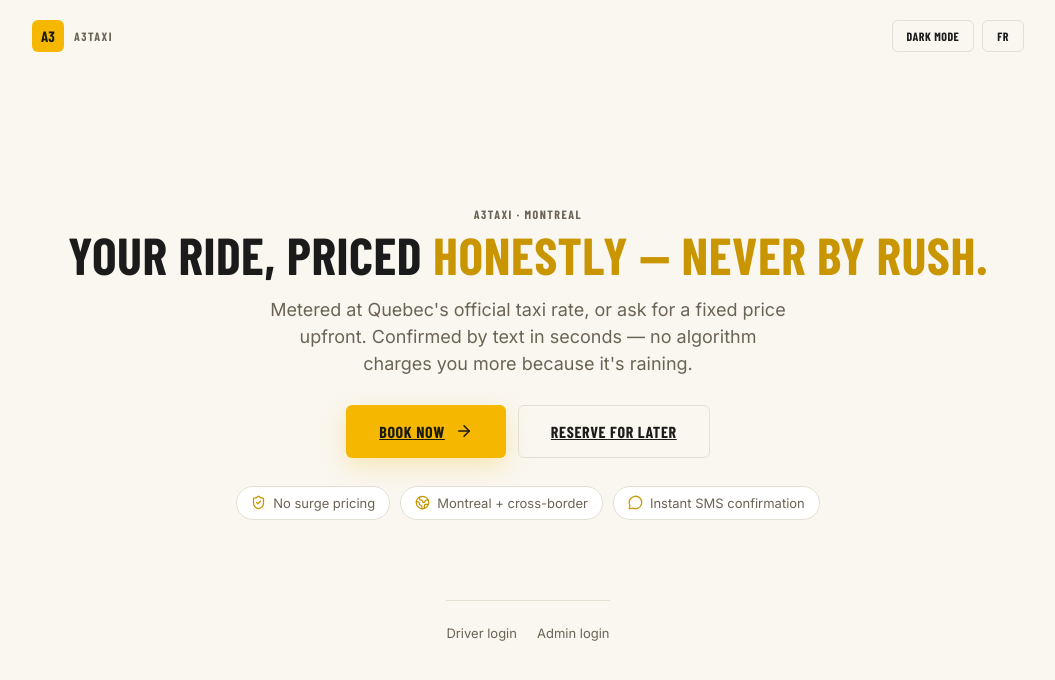
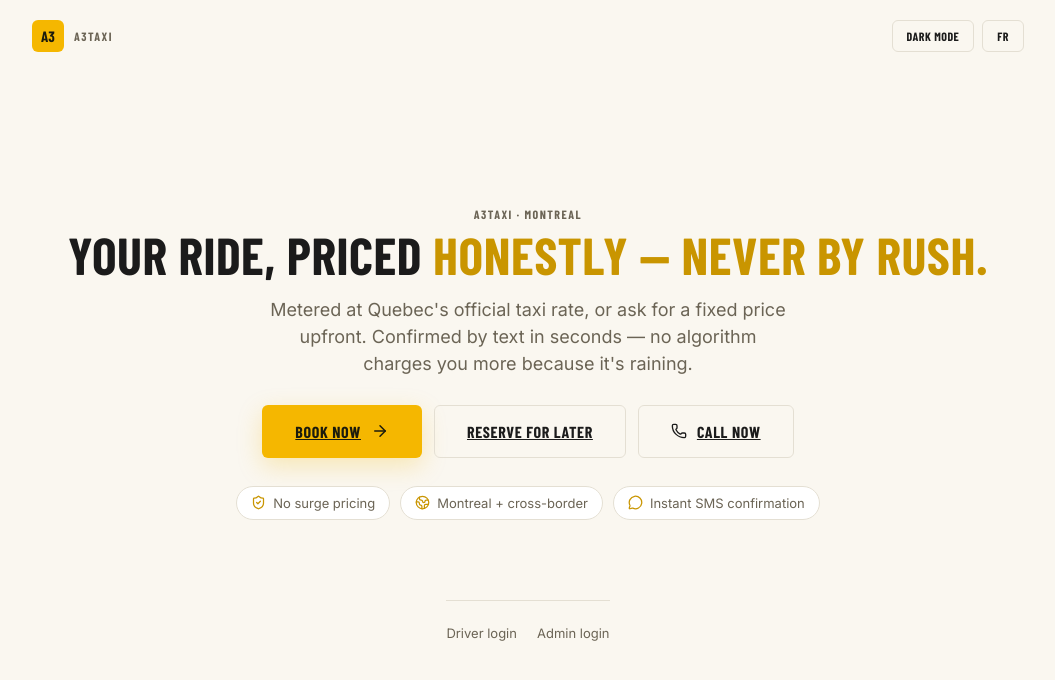
Before and after one commit to Moryhn/A3TAXI, a React (Vite) app in the folder frontend/: page / in a window 1280 px wide. Shown: the top 680 px of the page, without its empty margins (112-1167 px from the left). Built offline with nearby package versions, Linux system fonts and the light colour scheme; no server answers; a web font is replaced by a local one.

Commit message:
feat: add "Call now" button to the home page
Third CTA alongside Book now / Reserve for later, dialing
450-444-2000 directly for anyone who'd rather just call.

```diff
--- a/frontend/src/i18n/translations/en.js
+++ b/frontend/src/i18n/translations/en.js
@@ -14,6 +14,7 @@ export default {
     home: {
         titleBookNow: 'Book now',
         titleBook: 'Reserve for later',
+        titleCallNow: 'Call now',
         titleDriverLogin: 'Driver login',
         titleAdminLogin: 'Admin login',
         heroEyebrow: 'A3TAXI · Montreal',
--- a/frontend/src/i18n/translations/fr.js
+++ b/frontend/src/i18n/translations/fr.js
@@ -14,6 +14,7 @@ export default {
     home: {
         titleBookNow: 'Commander maintenant',
         titleBook: 'Réserver à l\'avance',
+        titleCallNow: 'Appelez maintenant',
         titleDriverLogin: 'Connexion chauffeur',
         titleAdminLogin: 'Connexion administrateur',
         heroEyebrow: 'A3TAXI · Montréal',
--- a/frontend/src/pages/Home.jsx
+++ b/frontend/src/pages/Home.jsx
@@ -1,5 +1,5 @@
 import { Link } from 'react-router-dom';
-import { ArrowRight, ShieldCheck, Globe2, MessageCircle } from 'lucide-react';
+import { ArrowRight, Phone, ShieldCheck, Globe2, MessageCircle } from 'lucide-react';
 import { useTheme } from '../hooks/useTheme.js';
 import { useLanguage } from '../i18n/LanguageContext.jsx';
 
@@ -39,6 +39,10 @@ export default function Home() {
                         <Link to="/book" className="btn btn--ghost hero__cta">
                             {t('home.titleBook')}
                         </Link>
+                        <a href="tel:+14504442000" className="btn btn--ghost hero__cta">
+                            <Phone size={16} />
+                            {t('home.titleCallNow')}
+                        </a>
                     </div>
 
                     <div className="trust-strip">
```
